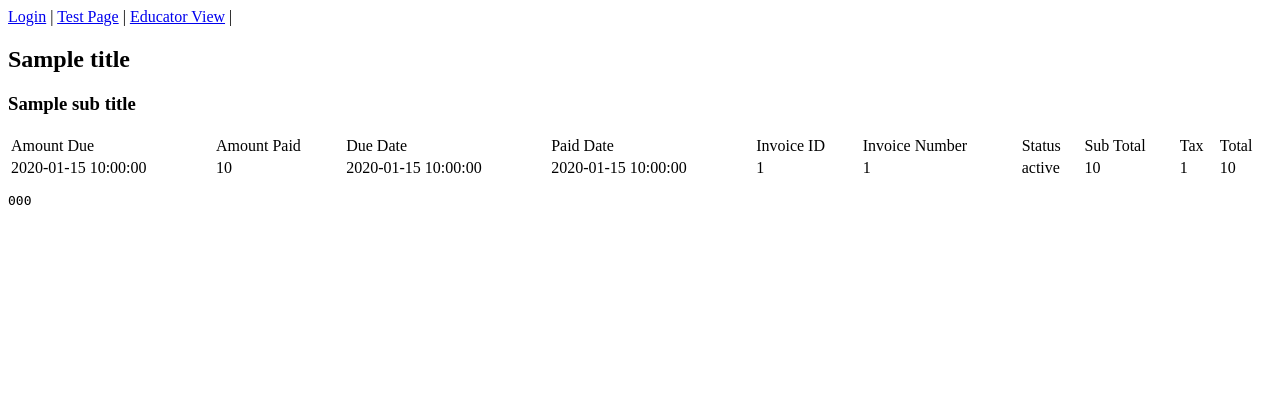
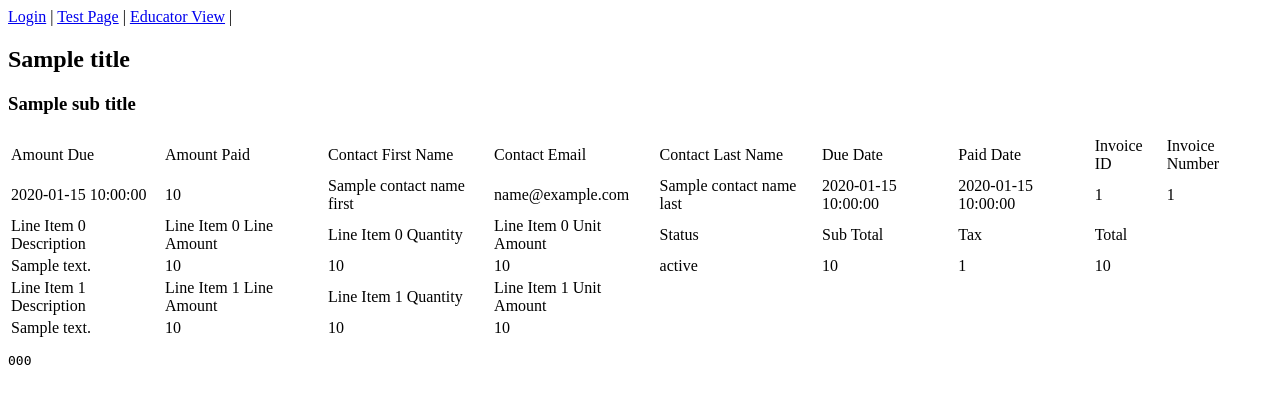
Before and after one commit to RobMilinski/Xero-Starter-Branched-Test, a Flask app: template templates/invoice.html in a window 1280 px wide. Shown: the top 404 px of the page. Run offline with Flask 2, Linux system fonts and the light colour scheme; the template is opened without the code that fills it: most values are stand-ins (such as "Sample title", 1, 10 or a date in 2020).

Commit message:
added all invoice endpoints to journal

```diff
--- a/app.py
+++ b/app.py
@@ -124,10 +124,17 @@ def test():
 
         amount_due = getvalue(invoice, "invoices.0.amount_due", "")
         amount_paid = getvalue(invoice, "invoices.0.amount_paid", "")
+        contact_name_first = getvalue(invoice, "invoices.0.contact.first_name", "")
+        contact_email = getvalue(invoice, "invoices.0.contact.email_address", "")
+        contact_name_last = getvalue(invoice, "invoices.0.contact.last_name", "")
         due_date = getvalue(invoice, "invoices.0.due_date", "")
         paid_date = getvalue(invoice, "invoices.0.fully_paid_on_date", "")
         invoice_id = getvalue(invoice, "invoices.0.invoice_id", "")
         invoice_number = getvalue(invoice, "invoices.0.invoice_number", "")
+        line_item_0_description = getvalue(invoice, "invoices.0.line_items.0.description", "")
+        line_item_0_line_amount = getvalue(invoice, "invoices.0.line_items.0.line_amount", "")
+        line_item_0_quantity = getvalue(invoice, "invoices.0.line_items.0.quantity", "")
+        line_item_0_unit_amount = getvalue(invoice, "invoices.0.line_items.0.unit_amount", "")
         status = getvalue(invoice, "invoices.0.status", "")
         sub_total = getvalue(invoice, "invoices.0.sub_total", "")
         total_tax = getvalue(invoice, "invoices.0.total_tax", "")
@@ -137,8 +144,11 @@ def test():
 
         return render_template(
             "invoice.html", title="Home | POST Page", code=json, sub_title=sub_title,
-            amount_due=amount_due, amount_paid=amount_paid, due_date=due_date,
-            paid_date=paid_date, invoice_id=invoice_id, invoice_number=invoice_number,
+            amount_due=amount_due, amount_paid=amount_paid,
+            contact_name_first=contact_name_first, contact_email=contact_email, contact_name_last=contact_name_last,
+            due_date=due_date, paid_date=paid_date,
+            invoice_id=invoice_id, invoice_number=invoice_number,
+            line_item_0_description=line_item_0_description, line_item_0_line_amount=line_item_0_line_amount, line_item_0_quantity=line_item_0_quantity, line_item_0_unit_amount=line_item_0_unit_amount,
             status=status, sub_total=sub_total, total_tax=total_tax, total=total,
         )
 
--- a/templates/invoice.html
+++ b/templates/invoice.html
@@ -9,26 +9,56 @@
             <tr>
                 <td>Amount Due</td>
                 <td>Amount Paid</td>
+                <td>Contact First Name</td>
+                <td>Contact Email</td>
+                <td>Contact Last Name</td>
                 <td>Due Date</td>
                 <td>Paid Date</td>
                 <td>Invoice ID</td>
                 <td>Invoice Number</td>
+            </tr>
+            <tr>
+                <td>{{ amount_due }}</td>
+                <td>{{ amount_paid }}</td>
+                <td>{{ contact_name_first }}</td>
+                <td>{{ contact_email }}</td>
+                <td>{{ contact_name_last }}</td>
+                <td>{{ due_date }}</td>
+                <td>{{ paid_date }}</td>
+                <td>{{ invoice_id }}</td>
+                <td>{{ invoice_number }}</td>
+            </tr>
+            <tr>
+                <td>Line Item 0 Description</td>
+                <td>Line Item 0 Line Amount</td>
+                <td>Line Item 0 Quantity</td>
+                <td>Line Item 0 Unit Amount</td>
                 <td>Status</td>
                 <td>Sub Total</td>
                 <td>Tax</td>
                 <td>Total</td>
             </tr>
             <tr>
-                <td>{{ amount_due }}</td>
-                <td>{{ amount_paid }}</td>
-                <td>{{ due_date }}</td>
-                <td>{{ paid_date }}</td>
-                <td>{{ invoice_id }}</td>
-                <td>{{ invoice_number }}</td>
+                <td>{{ line_item_0_description }}</td>
+                <td>{{ line_item_0_line_amount }}</td>
+                <td>{{ line_item_0_quantity }}</td>
+                <td>{{ line_item_0_unit_amount }}</td>
                 <td>{{ status }}</td>
                 <td>{{ sub_total }}</td>
                 <td>{{ total_tax }}</td>
                 <td>{{ total }}</td>
+            </tr>
+            <tr>
+                <td>Line Item 1 Description</td>
+                <td>Line Item 1 Line Amount</td>
+                <td>Line Item 1 Quantity</td>
+                <td>Line Item 1 Unit Amount</td>
+            </tr>
+            <tr>
+                <td>{{ line_item_1_description }}</td>
+                <td>{{ line_item_1_line_amount }}</td>
+                <td>{{ line_item_1_quantity }}</td>
+                <td>{{ line_item_1_unit_amount }}</td>
             </tr>
         </table>
 
```
Also changed, not shown: 4 other files.
